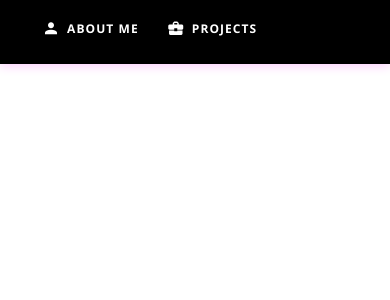
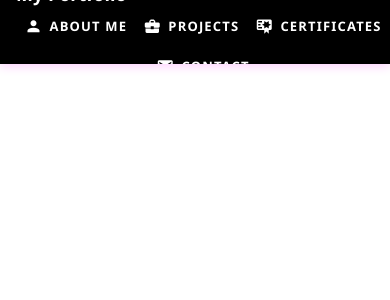
Before and after one commit to Fah-Pongpipat/MyPortfolio, a Vue app: page /menu in a window 390 px wide. Shown: the top 300 px of the page. Built offline with nearby package versions, Linux system fonts and the light colour scheme.

Commit message:
Update MenuView.vue

```diff
--- a/src/views/MenuView.vue
+++ b/src/views/MenuView.vue
@@ -3,11 +3,11 @@
 <template>
   <v-app>
     <v-app-bar app color="black" dark flat class="navbar">
-      <v-container class="menu-container">
+      <v-container class="d-flex align-center justify-space-between pa-0 flex-wrap">
         <!-- Logo -->
         <v-toolbar-title class="font-weight-bold">My Portfolio</v-toolbar-title>
 
-        <!-- เมนู -->
+        <!-- เมนูแนวนอน -->
         <div class="menu-wrapper">
           <v-btn text @click="$router.push('/about-me')">
             <v-icon left>mdi-account</v-icon> ABOUT ME
@@ -38,34 +38,22 @@
   padding-right: 16px;
 }
 
-.menu-container {
-  display: flex;
-  flex-wrap: wrap;
-  justify-content: space-between;
-  align-items: center;
-  gap: 12px;
-}
-
-/* ✅ เมนูห่อขึ้นบรรทัดเองได้ */
+/* ปุ่มเมนู */
 .menu-wrapper {
   display: flex;
   flex-wrap: wrap;
   justify-content: flex-end;
   align-items: center;
   gap: 8px;
-  flex: 1 1 auto;
-  min-width: 0;
 }
 
-/* ✅ ปุ่มเมนูยืดหยุ่น */
 .menu-wrapper .v-btn {
-  flex-shrink: 1;
   font-weight: bold;
   color: white;
-  font-size: clamp(12px, 2vw, 16px); /* ปรับขนาดอัตโนมัติตามจอ */
+  font-size: 16px;
   padding: 6px 10px;
   text-transform: none;
-  white-space: nowrap;
+  white-space: nowrap; /* ป้องกันตัดบรรทัดในปุ่ม */
 }
 
 .menu-wrapper .v-btn:hover {
@@ -77,22 +65,46 @@
   margin-right: 6px;
 }
 
-/* Title responsive */
-.v-toolbar-title {
-  font-size: clamp(16px, 4vw, 22px);
-  white-space: nowrap;
+/* Desktop ใหญ่ */
+@media (min-width: 1200px) {
+  .menu-wrapper .v-btn {
+    font-size: 18px;
+    padding: 10px 16px;
+  }
 }
 
-/* ป้องกันล้นแนวนอน */
-@media (max-width: 480px) {
-  .menu-container {
-    flex-direction: column;
-    align-items: flex-start;
-    gap: 8px;
+/* Tablet */
+@media (max-width: 960px) {
+  .v-toolbar-title {
+    font-size: 20px;
   }
 
   .menu-wrapper {
-    justify-content: flex-start;
+    justify-content: center;
+    gap: 6px;
+  }
+
+  .menu-wrapper .v-btn {
+    font-size: 15px;
+    padding: 6px 8px;
+  }
+}
+
+/* Mobile */
+@media (max-width: 600px) {
+  .v-toolbar-title {
+    font-size: 18px;
+  }
+
+  .menu-wrapper {
+    flex-wrap: wrap;
+    justify-content: center;
+    gap: 4px;
+  }
+
+  .menu-wrapper .v-btn {
+    font-size: 13px;
+    padding: 4px 6px;
   }
 }
 </style>
```
